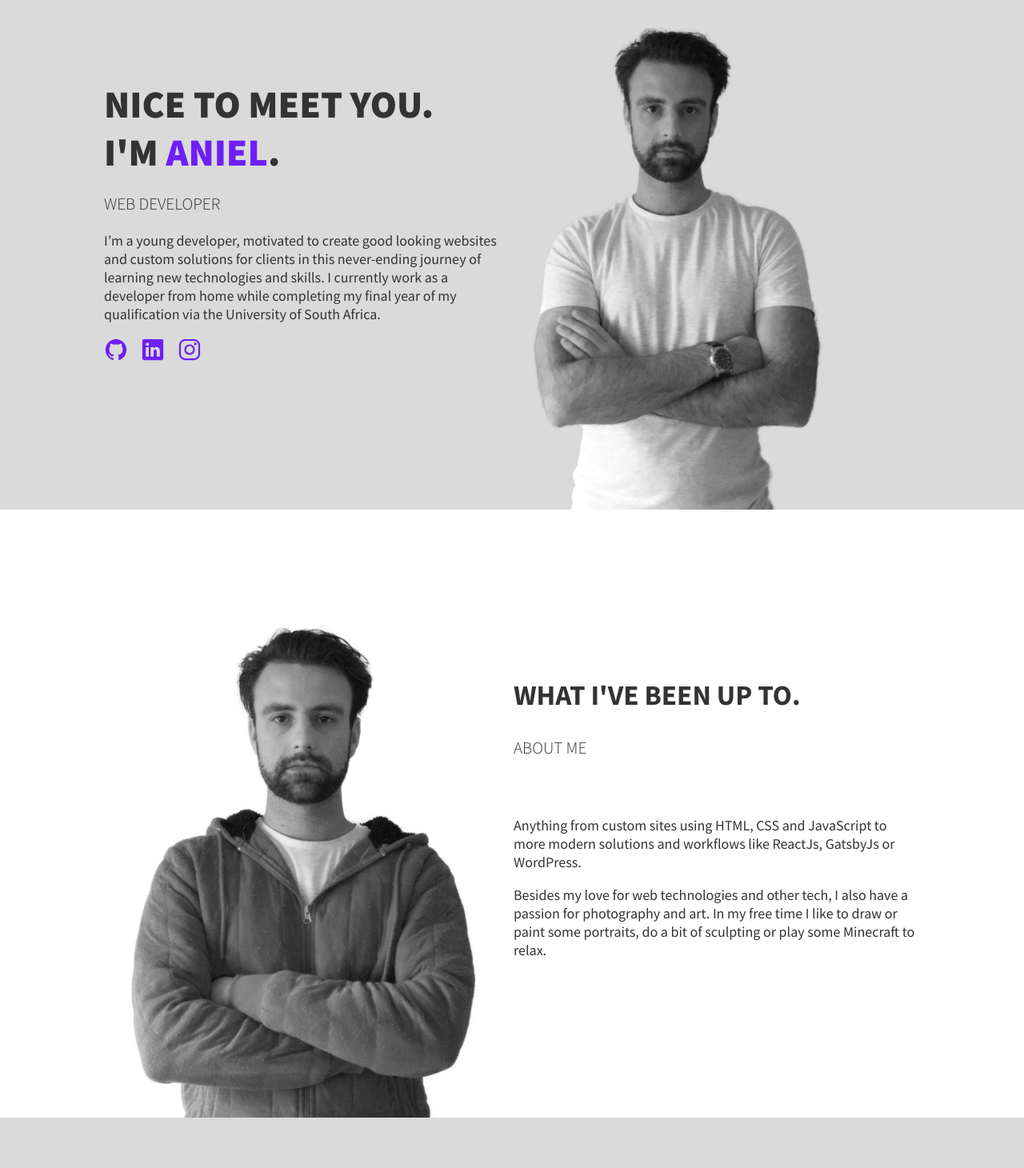
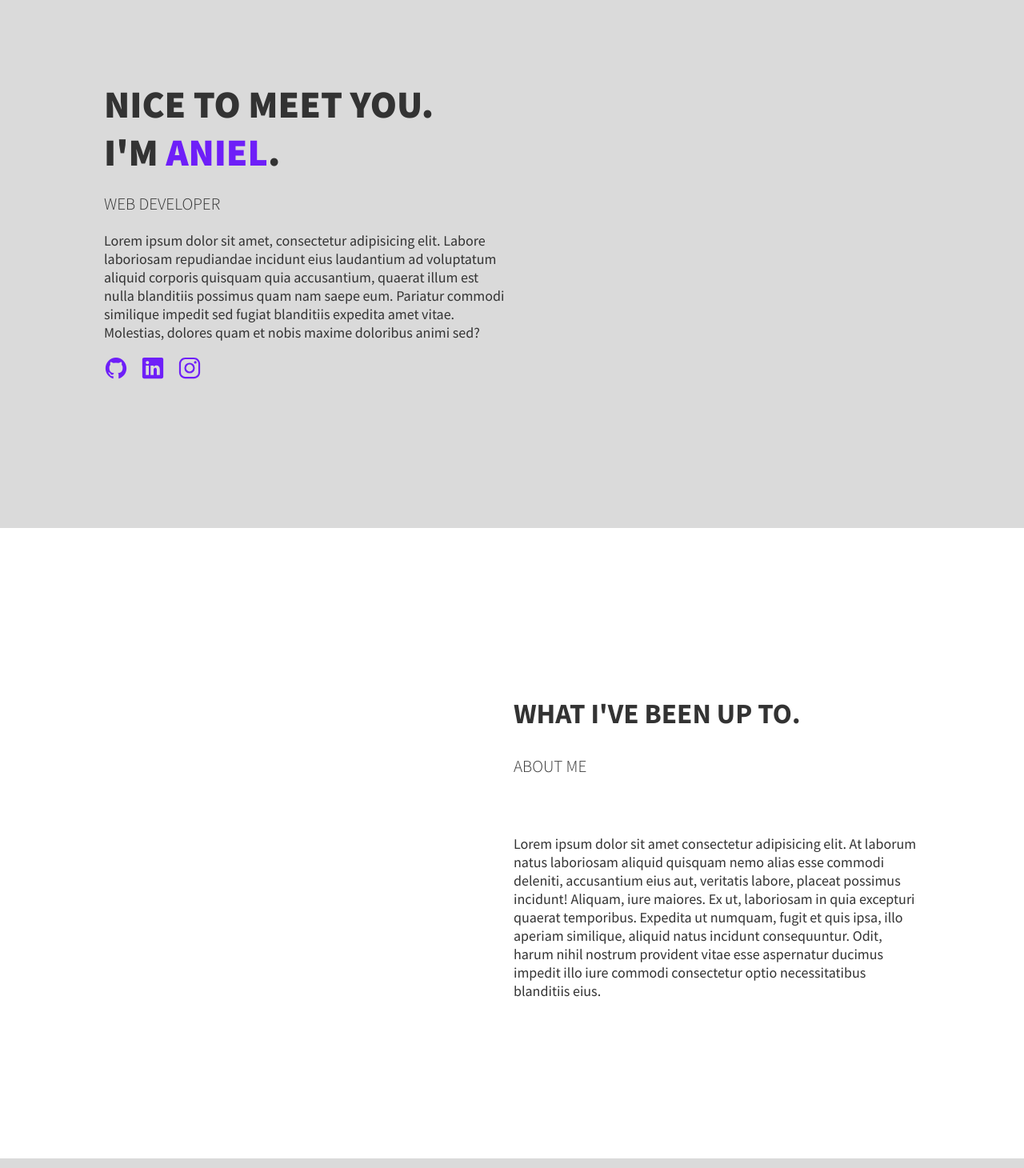
Before and after one commit to anielfeyt/anielfeyt_portfolio_website, a Gatsby site: page / in a window 1280 px wide. Shown: the part 80-1540 px from the top of the page at 80% size. Built offline with nearby package versions, Linux system fonts and the light colour scheme; Gatsby itself is replaced by a stand-in of ours.

```diff
--- a/src/pages/index.js
+++ b/src/pages/index.js
@@ -25,7 +25,8 @@
                 <h1 initial="hidden">Nice to meet you.</h1>
                 <h1>I'm <span className="purple-text">Aniel</span>.</h1>
                 <h3>Web Developer</h3>
-                <p>I’m a young developer, motivated to create good looking websites and custom solutions for clients in this never-ending journey of learning new technologies and skills. I currently work as a developer from home while completing my final year of my qualification via the University of South Africa.</p>
+                {/* <p>I’m a young developer, motivated to create good looking websites and custom solutions for clients in this never-ending journey of learning new technologies and skills. I currently work as a developer from home while completing my final year of my qualification via the University of South Africa.</p> */}
+                <p>Lorem ipsum dolor sit amet, consectetur adipisicing elit. Labore laboriosam repudiandae incidunt eius laudantium ad voluptatum aliquid corporis quisquam quia accusantium, quaerat illum est nulla blanditiis possimus quam nam saepe eum. Pariatur commodi similique impedit sed fugiat blanditiis expedita amet vitae. Molestias, dolores quam et nobis maxime doloribus animi sed?</p>
                 <div className="social-links">
                   <a href="https://github.com/anielfeyt" target="_blank" rel="noreferrer">
                     <GitHubIcon fill="#6e1ff8" width="30px" />
@@ -42,7 +43,7 @@
             </div>
           </div>
           <div className="into-image__container">
-            <img src={Img1} alt="Aniel Feyt" />
+            {/* <img src={Img1} alt="Aniel Feyt" /> */}
           </div>
         </section>
 
@@ -54,13 +55,14 @@
                   <h2>What I've been up to.</h2>
                   <h3>About me</h3>
                 </div>
-                <p>Anything from custom sites using HTML, CSS and JavaScript to more modern solutions and workflows like ReactJs, GatsbyJs or WordPress.</p>
-                <p>Besides my love for web technologies and other tech, I also have a passion for photography and art. In my free time I like to draw or paint some portraits, do a bit of sculpting or play some Minecraft to relax.</p>
+                {/* <p>Anything from custom sites using HTML, CSS and JavaScript to more modern solutions and workflows like ReactJs, GatsbyJs or WordPress.</p>
+                <p>Besides my love for web technologies and other tech, I also have a passion for photography and art. In my free time I like to draw or paint some portraits, do a bit of sculpting or play some Minecraft to relax.</p> */}
+                <p>Lorem ipsum dolor sit amet consectetur adipisicing elit. At laborum natus laboriosam aliquid quisquam nemo alias esse commodi deleniti, accusantium eius aut, veritatis labore, placeat possimus incidunt! Aliquam, iure maiores. Ex ut, laboriosam in quia excepturi quaerat temporibus. Expedita ut numquam, fugit et quis ipsa, illo aperiam similique, aliquid natus incidunt consequuntur. Odit, harum nihil nostrum provident vitae esse aspernatur ducimus impedit illo iure commodi consectetur optio necessitatibus blanditiis eius.</p>
               </div>
             </div>
           </div>
           <div className="about-image__container">
-            <img src={Img2} alt="Aniel Feyt" />
+            {/* <img src={Img2} alt="Aniel Feyt" /> */}
           </div>
         </section>
 
```
